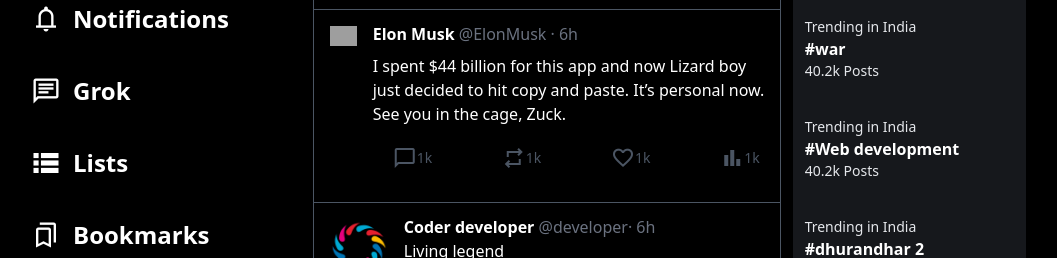
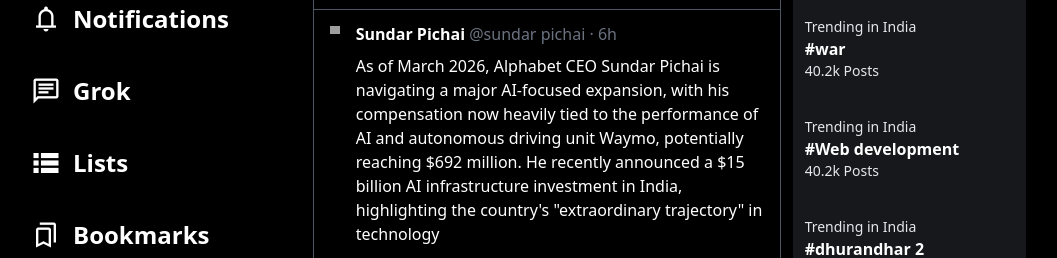
Before and after one commit to CodeWithDarshit/twitter_clone, a website: page index.html in a window 1280 px wide. Shown: the part 235-493 px from the top of the page, without its empty margins (33-1090 px from the left). Drawn offline with nearby package versions, Linux system fonts and the light colour scheme; grey boxes are pictures that could not be loaded.

Commit message:
twitter project

```diff
--- a/index.html
+++ b/index.html
@@ -182,14 +182,10 @@
                                 src="https://pbs.twimg.com/profile_images/1697299503198646273/GTnwCVUC_x96.jpg" alt="">
                         </div>
                         <div class="content my-3">
-                            <span class="font-bold hover:underline cursor-pointer text-white">Elon Musk</span> <span
-                                class="text-gray-500">@ElonMusk · 6h </span>
-                            <div class="postimg m-2 ml-0"> I spent $44 billion for this app and now Lizard boy just
-                                decided to hit copy and paste.
-
-                                It’s personal now.
-
-                                See you in the cage, Zuck.
+                            <span class="font-bold hover:underline cursor-pointer text-white">Sundar Pichai</span> <span
+                                class="text-gray-500">@sundar pichai · 6h </span>
+                            <div class="postimg m-2 ml-0"> As of March 2026, Alphabet CEO Sundar Pichai is navigating a major AI-focused expansion, with his compensation now heavily tied to the performance of AI and autonomous driving unit Waymo, potentially reaching $692 million.
+                                 He recently announced a $15 billion AI infrastructure investment in India, highlighting the country's "extraordinary trajectory" in technology
                             </div>
                             <div class="icons flex justify-between mx-4 my-4 text-sm text-gray-600">
                                 <div
```
